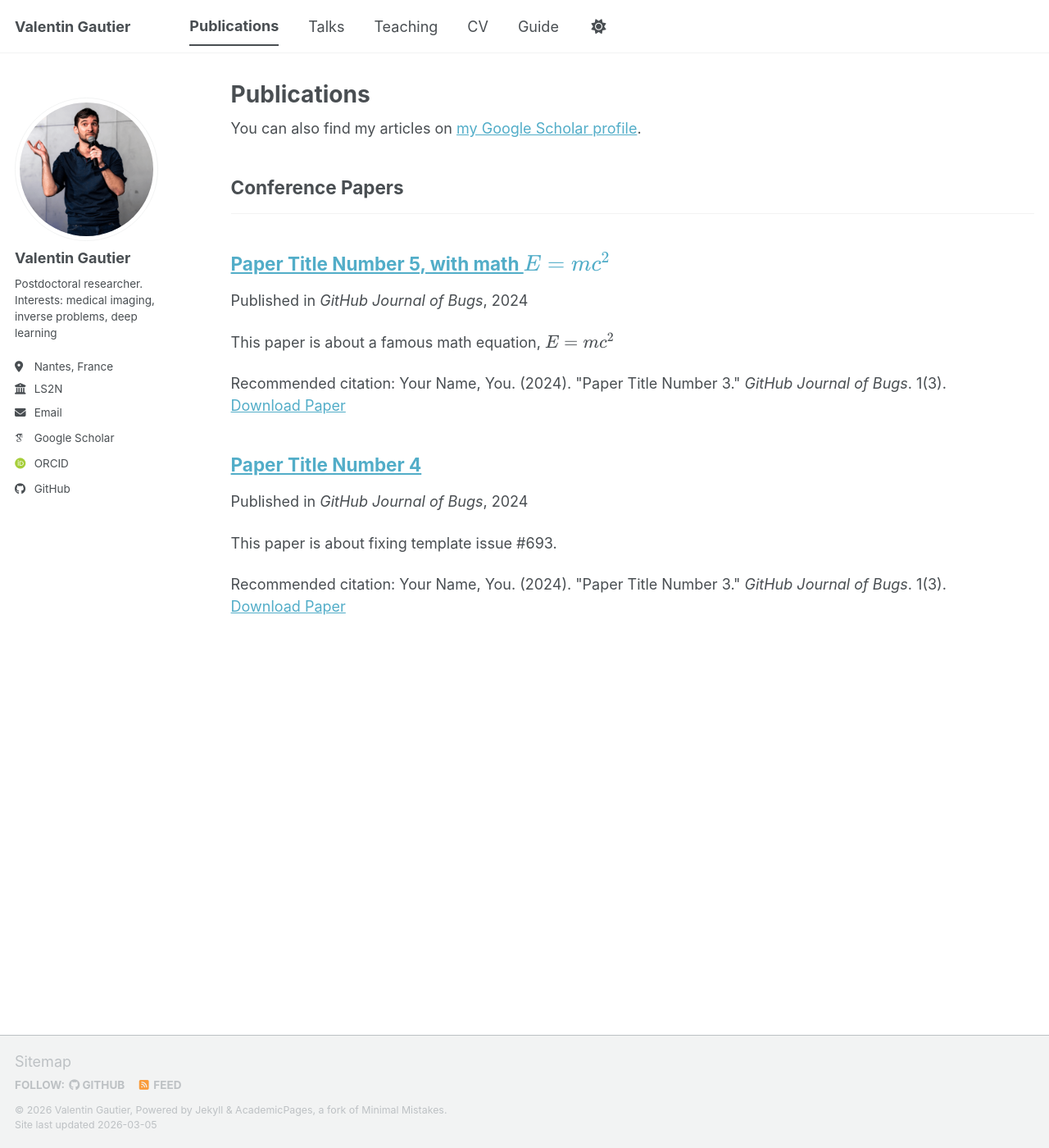
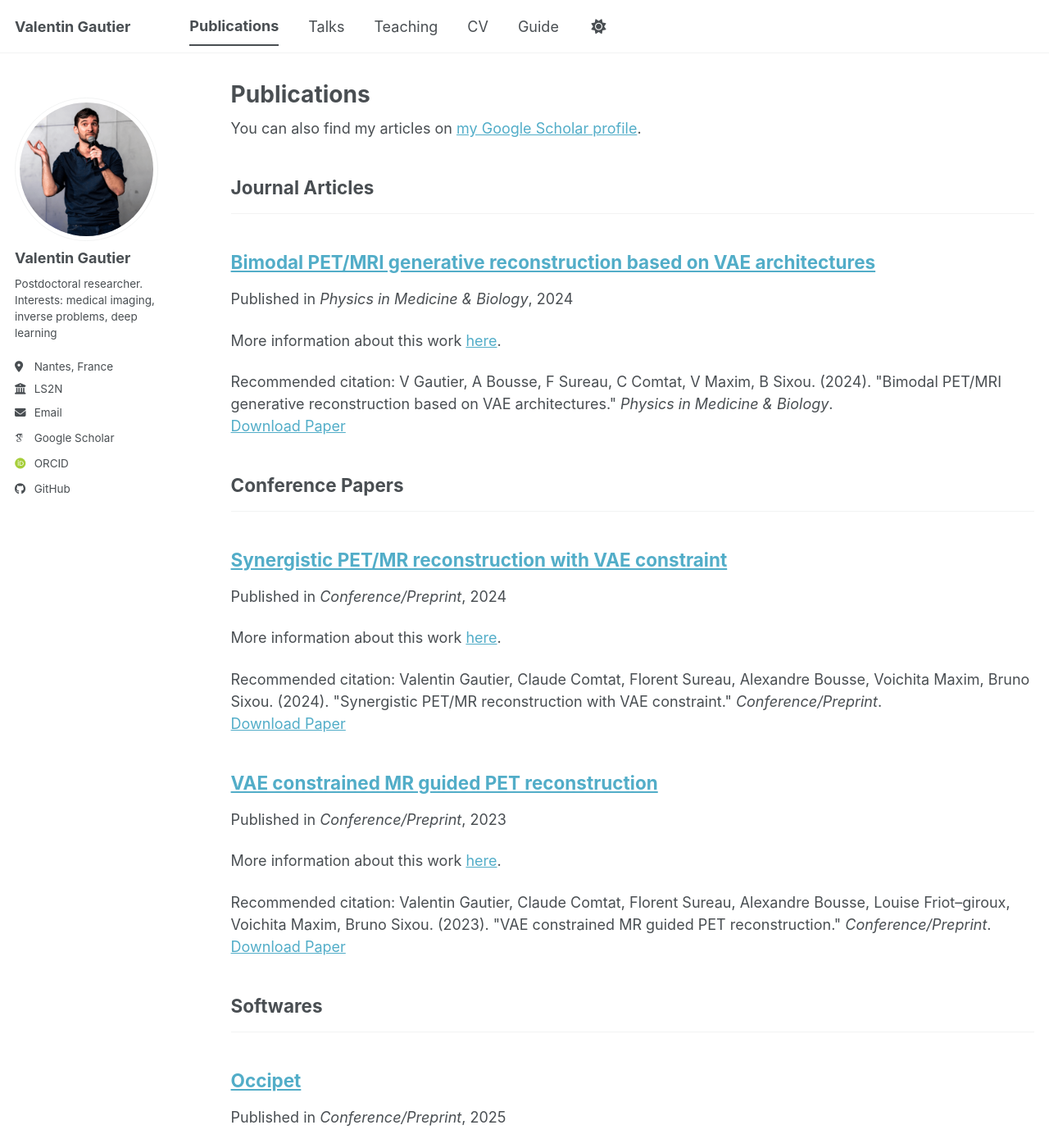
Before and after one commit to ValentinGautierPhD/ValentinGautierPhD.github.io, a Jekyll site: the page built from _pages/publications.html, in a window 1280 px wide and 1400 px high. Shown: the whole window at 82% size. Built offline with Jekyll 4.4.1, drawn with Linux system fonts in a browser that asks for light colours; some web fonts are replaced; a script bundle is joined from its source files by our own code; library files that are not in the unit come from our copies; some of the changed text lies outside the part shown.

Commit message:
Improving parsing

```diff
--- a/_config.yml
+++ b/_config.yml
@@ -90,6 +90,8 @@
     title: 'Journal Articles'
   conferences:
     title: 'Conference Papers'
+  softwares:
+    title: 'Softwares'
 
 # Site Settings
 teaser                   :  # filename of teaser fallback teaser image placed in /images/ for social media previews
--- a/_publications/2025-06-08-paper-title-number-5.md
+++ /dev/null
@@ -1,13 +0,0 @@
----
-title: "Paper Title Number 5, with math $$E=mc^2$$"
-collection: publications
-category: conferences
-permalink: /publication/2024-02-17-paper-title-number-4
-excerpt: 'This paper is about a famous math equation, $$E=mc^2$$'
-date: 2024-02-17
-venue: 'GitHub Journal of Bugs'
-paperurl: 'https://academicpages.github.io/files/paper3.pdf'
-citation: 'Your Name, You. (2024). &quot;Paper Title Number 3.&quot; <i>GitHub Journal of Bugs</i>. 1(3).'
----
-
-Using [MathJax](https://www.mathjax.org/) in the description is supported - $$E=mc^2$$ - however, the use must be mindful that the default delimiters are `$$...$$` and `\\[...\\]` which differs from the `$...$` that is typically expected.
```
Also changed, not shown: _publications/2023-vae-constrained-mr-guided-pet-.md (+1 -0 lines), _publications/2024-02-17-paper-title-number-4.md (deleted, +0 -13 lines), _publications/2024-bimodal-pet_mri-generative-rec.md (+1 -0 lines), _publications/2024-synergistic-pet_mr-reconstruct.md (+1 -0 lines), _publications/2025-occipet.md (+1 -0 lines), create_pubs.py (+13 -0 lines).
